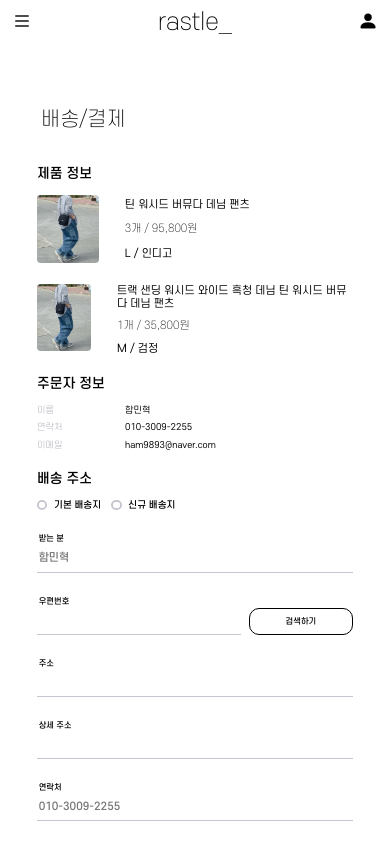
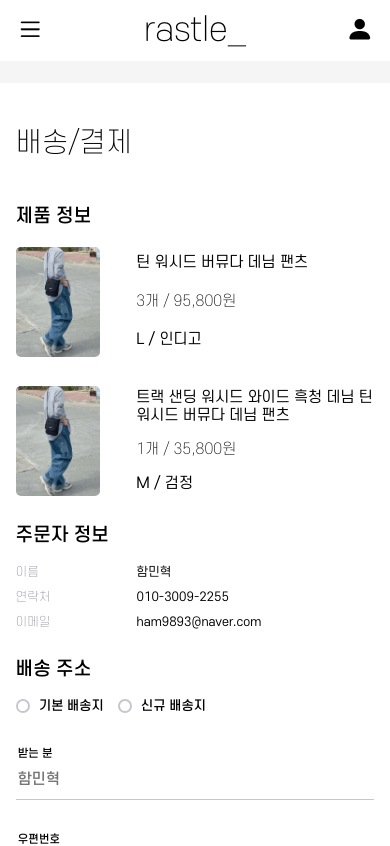
Before and after one commit to rastle-dev/rastle-frontend, a Next.js app: page /order in a window 390 px wide. Shown: the top 846 px of the page. Built offline with nearby package versions, Linux system fonts and the light colour scheme.

Commit message:
feat: 모바일 환경 미디어쿼리 특정 컴포넌트 덮어씌우기 구현

```diff
--- a/src/pages/order/index.styles.tsx
+++ b/src/pages/order/index.styles.tsx
@@ -8,8 +8,9 @@ interface ClickBoxProps {
   isChecked: boolean;
 }
 export const Temp = styled.div`
+  padding-top: 2rem;
   width: 100%;
-  //background-color: #f5f5f5;
+  background-color: #f5f5f5;
   display: flex;
   align-items: center;
   justify-content: center;
@@ -19,24 +20,36 @@ export const Container = styled.div`
   align-items: center;
   flex-direction: column;
   background-color: white;
-  //border: 1px solid red;
-  ${media.small} {
+  ${media.xsmall} {
     width: 100%;
   }
+  margin-bottom: 15rem;
 `;
 
 export const Header = styled.div`
   width: 79%;
   background-color: ${COLORS.WHITE};
+  ${media.small} {
+    width: 92%;
+  }
+  ${media.xsmall} {
+    width: 92%;
+  }
   h1 {
     font-size: 2.5rem;
     font-weight: 200;
-    padding: 8rem 0 4.27rem 0;
+    padding: 4rem 0 4.27rem 0;
     margin: 0;
   }
 `;
 export const InfoWrapper = styled.div`
   width: 81%;
+  ${media.small} {
+    width: 92%;
+  }
+  ${media.xsmall} {
+    width: 92%;
+  }
   background-color: ${COLORS.WHITE};
   h2 {
     font-size: 1.666rem;
@@ -51,7 +64,8 @@ export const Product = styled.div`
 `;
 export const Thumbnail = styled.img`
   width: 7.7rem;
-  height: 8.4rem;
+  height: auto;
+  aspect-ratio: 0.77;
   border-radius: 0.45455rem;
 `;
 export const Info = styled.div`
@@ -59,16 +73,15 @@ export const Info = styled.div`
   flex-direction: column;
   justify-content: space-evenly;
   gap: 1.2rem;
+  width: 100%;
 `;
 export const ProductName = styled.div`
   font-size: 1.333rem;
   font-weight: 400;
-  //padding-bottom: 1.545rem;
 `;
 export const NumPrice = styled.div`
   font-size: 1.333rem;
   font-weight: 200;
-  //padding-bottom: 1.18rem;
 `;
 export const SizeColor = styled.div`
   font-size: 1.333rem;
@@ -76,7 +89,6 @@ export const SizeColor = styled.div`
 `;
 
 export const OrdererInfo = styled.div`
-  //border: 1px solid red;
   display: flex;
   flex-direction: column;
   gap: 0.9rem;
@@ -142,7 +154,7 @@ export const DeliveryBox = styled.div`
 
 export const DeliveryInput = styled(Input)`
   font-size: 1.333rem;
-  width: ${(props) => (props.label === "우편번호" ? "100%" : "100%")};
+  width: 100%;
 `;
 export const Postal = styled.div`
   display: flex;
@@ -156,15 +168,14 @@ export const PostalButtonWrapper = styled.div`
 `;
 export const PostalButton = styled(Button)`
   padding: 1rem 3rem 1rem 3rem;
-  //height: 3rem;
   border-radius: 10px;
   font-size: 1rem;
   width: 11rem;
   ${media.small} {
-    width: 13rem;
+    width: 10.5rem;
   }
   ${media.xsmall} {
-    width: 13rem;
+    width: 10.5em;
   }
 `;
 
--- a/src/pages/order/index.tsx
+++ b/src/pages/order/index.tsx
@@ -21,6 +21,15 @@ export default function Order() {
   } = useOrder();
   return (
     <S.Temp>
+      <style>
+        {`
+          @media (min-width: 1px) and (max-width: 767px) {
+            html{
+              font-size: 11px;
+            }
+          }
+        `}
+      </style>
       <S.Container>
         <S.Header>
           <h1>배송/결제</h1>
```
